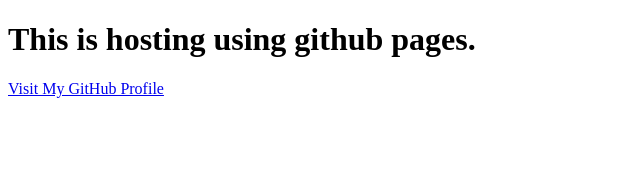
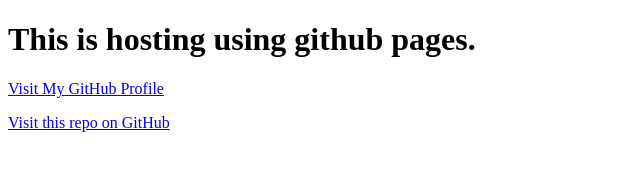
Before and after one commit to Naeem-gg/Naeem-gg.github.io, a plain HTML site: page index.html in a window 1280 px wide. Shown: the whole page, without its empty margins (0-640 px from the left). Drawn offline with Linux system fonts and the light colour scheme.

Commit message:
Update index.html

```diff
--- a/index.html
+++ b/index.html
@@ -9,5 +9,6 @@
 <body>
     <h1>This is hosting using github pages.</h1>
     <p><a href="https://github.com/naeem-gg" target="_blank" >Visit My GitHub Profile</a></p>
+    <p><a href="https://github.com/naeem-gg.github.io" target="_blank" >Visit this repo on GitHub</a></p>
     </body>
 </html>
```
